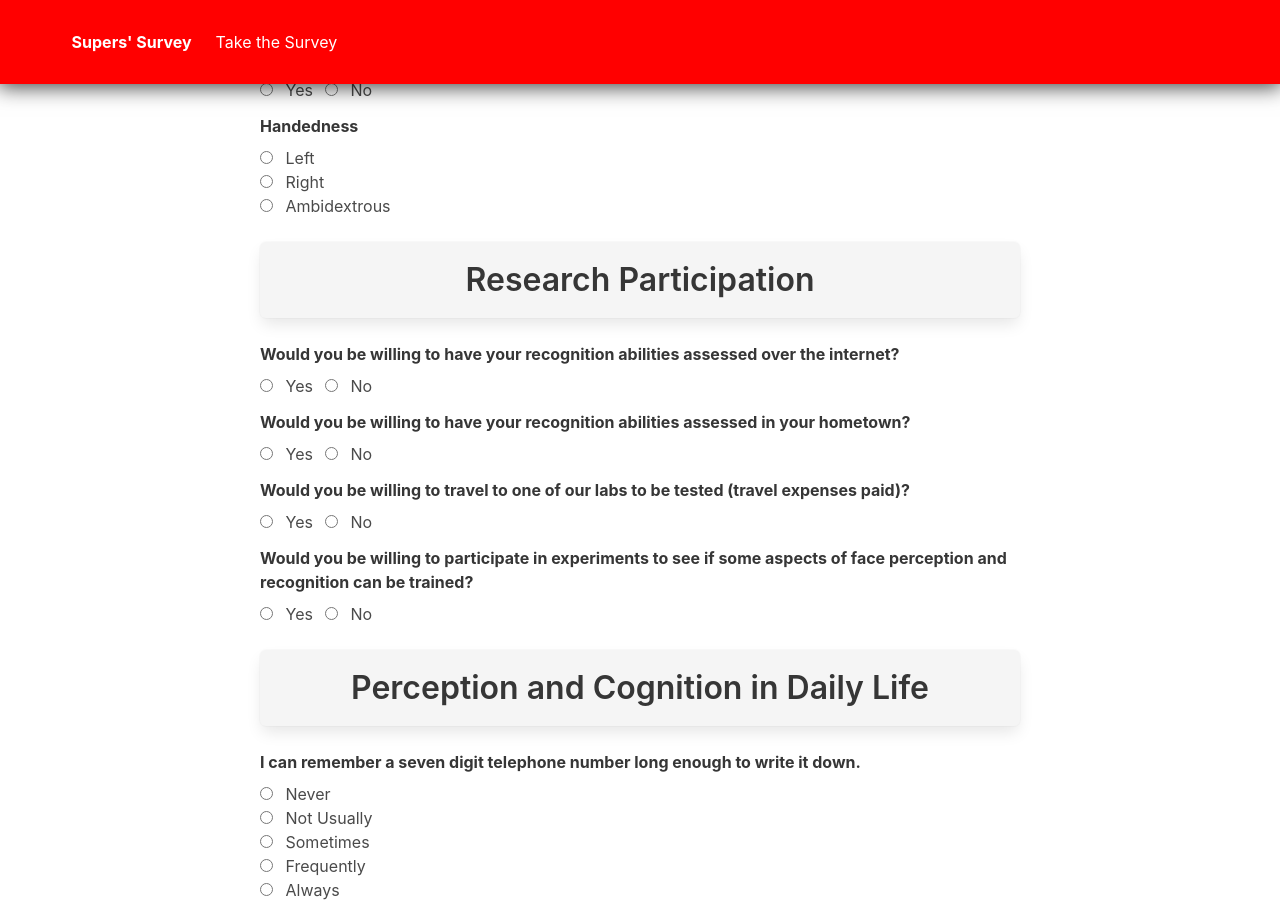
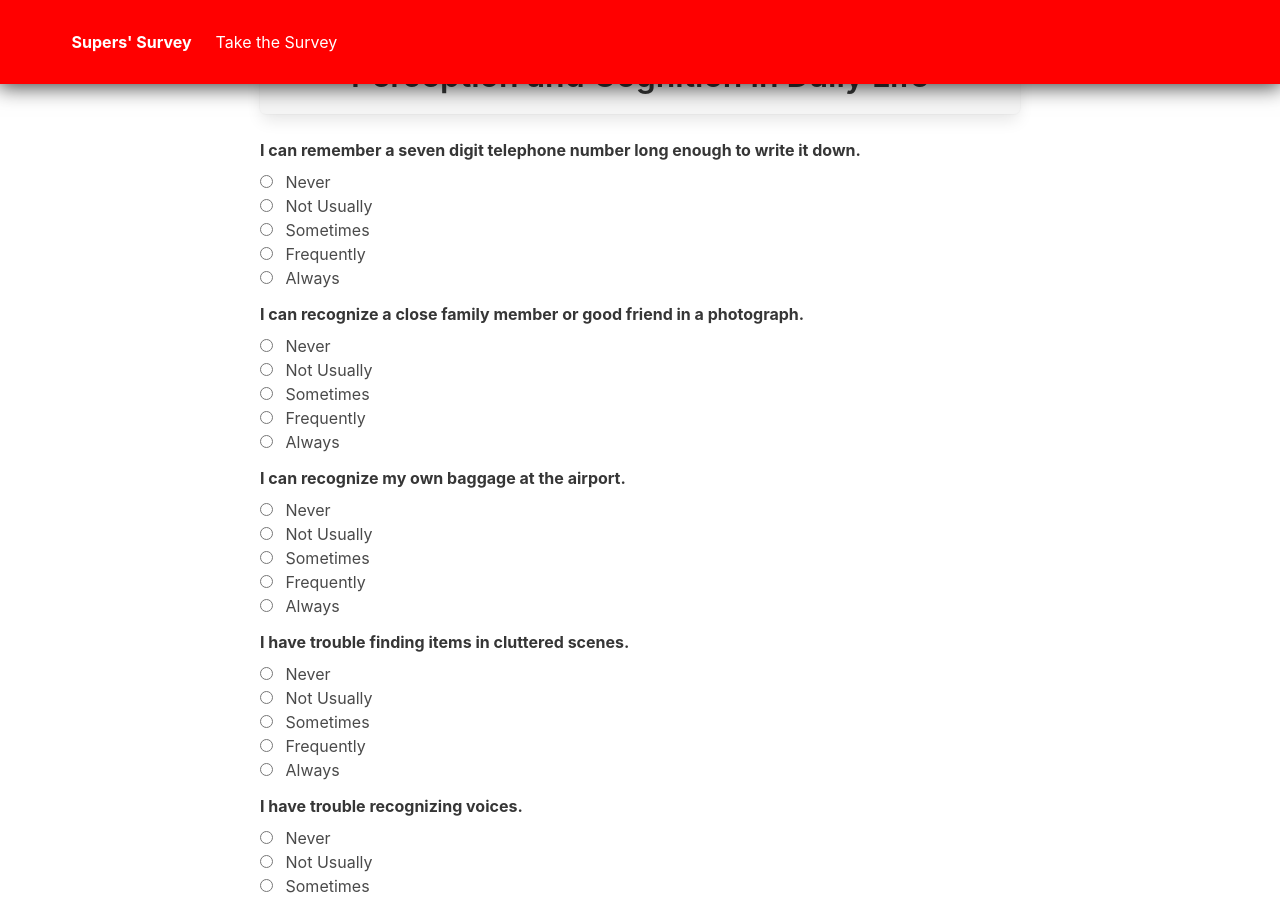
Before and after one commit to ryezyy11/SuperSurvey, a Jekyll site: the page built from pages/contact/followup.html, in a window 1280 px wide and 900 px high, scrolled down 2091 px. Built offline with Jekyll 4.4.1, drawn with Linux system fonts in a browser that asks for light colours; some of the changed text lies outside the part shown.

Commit message:
Revison 2

```diff
--- a/index.html
+++ b/index.html
@@ -20,7 +20,7 @@ permalink: /
         <div class="columns">
             <article class="column is-8 is-offset-2 has-text-centered">
                 <p class="title is-4">
-                    Welcome! You are here becasue you have an above-average ability in remembering faces. <br><br> Here, we invite you to take this survey so that we can understand the origin of your ability better. <br><br> Thanks in advance for your participation. <br><br> Click on "Start Survey" to start the survey.
+                    Welcome! You are here because you have an extraodinary ability to remember faces. <br><br> Here, we invite you to take this survey so that we can understand your cognitive and perceptual profile better. <br><br> Thanks in advance for your participation. <br><br> Click on "Start Survey" to start the survey.
                     <br><br><a href="{{ "contact/followup/" | relative_url }}">Start Survey</a>
                 </p>
                 <br>
--- a/pages/contact/followup.html
+++ b/pages/contact/followup.html
@@ -40,12 +40,6 @@ permalink: /contact/followup/
         <p class="content">
             Please indicate if any of the following applies to you.
         </p>
-
-        {% include yesno.html legend="You had severe head trauma predating your superior face processing ability." name="trauma" %}
-
-        {% include yesno.html legend="You had stroke predating your superior face processing ability." name="stroke" %}
-
-        {% include yesno.html legend="You had carbon monoxide poisoning or anoxia predating your superior face processing ability." name="co_poison" %}
 
         {% include yesno.html legend="Strabismus (Crossed eyes, wall eyes, wandering eyes)" name="strabismus" %}
 
@@ -156,22 +150,6 @@ permalink: /contact/followup/
     <section>
 
         <div class="box has-background-light">
-            <h4 class="title has-text-centered">Research Participation</h4>
-        </div>
-
-        {% include yesno.html legend="Would you be willing to have your recognition abilities assessed over the internet?" name="internet" %}
-
-        {% include yesno.html legend="Would you be willing to have your recognition abilities assessed in your hometown?" name="hometown" %}
-
-        {% include yesno.html legend="Would you be willing to travel to one of our labs to be tested (travel expenses paid)?" name="travel" %}
-
-        {% include yesno.html legend="Would you be willing to participate in experiments to see if some aspects of face perception and recognition can be trained?" name="training" %}
-
-    </section>
-    <br>
-    <section>
-
-        <div class="box has-background-light">
             <h4 class="title has-text-centered">Perception and Cognition in Daily Life</h4>
         </div>
 
```
